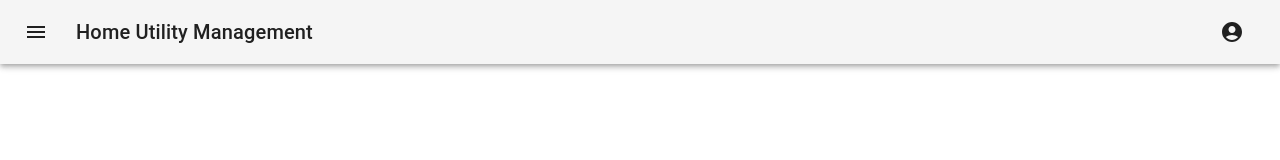
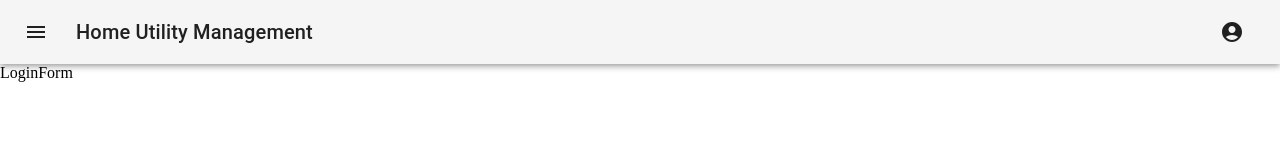
Before and after one commit to Mpilo-Pillz/react-playground, a React (Vite) app in the folder mui-formik/: page /login in a window 1280 px wide. Shown: the top 160 px of the page. Built offline with nearby package versions, Linux system fonts and the light colour scheme; the HTML template or start-up script is replaced by a standard one.

Commit message:
wiring up the router

```diff
--- a/mui-formik/src/App.tsx
+++ b/mui-formik/src/App.tsx
@@ -3,6 +3,7 @@ import { useState } from "react";
 import Header from "./components/shared/Header/Header";
 import { Route, Routes } from "react-router-dom";
 import Home from "./pages/Home";
+import Login from "./pages/auth/Login";
 
 function App() {
   return (
@@ -10,6 +11,7 @@ function App() {
       <Header />
       <Routes>
         <Route path="/" element={<Home />} />
+        <Route path="/login" element={<Login />} />
       </Routes>
     </>
   );
```
